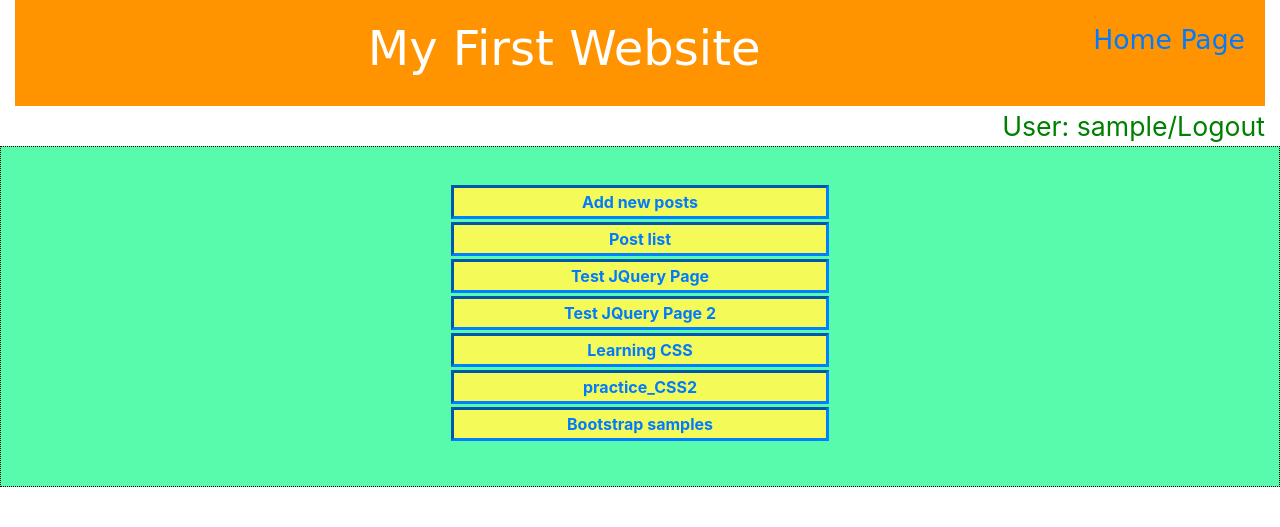
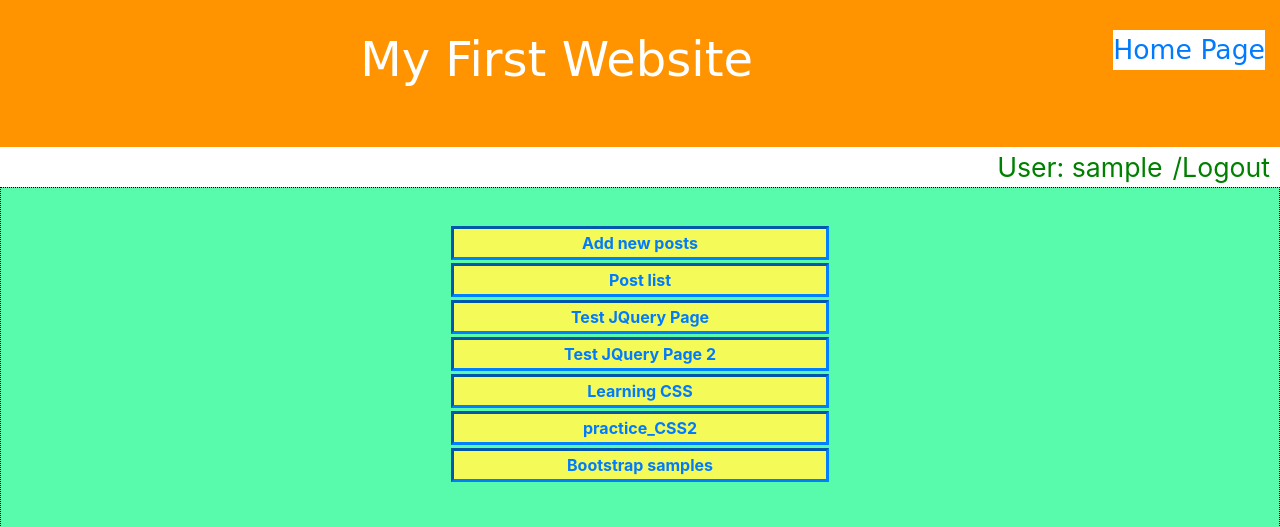
Before and after one commit to BorisVV/myFirstWeb, a Django app: page / in a window 1280 px wide. Shown: the top 527 px of the page. Run offline with Django 3.2, Linux system fonts and the light colour scheme; the visitor is signed in with stand-in values (Sample User, id 1); some libraries are stand-ins or nearby versions.

Commit message:
More code modified for base html (css)

```diff
--- a/blog/static/css/style.css
+++ b/blog/static/css/style.css
@@ -2,6 +2,40 @@
 html, body{
   height: 100%;
   width: 100%;
+}
+
+/* BaseHtml page */
+.divBaseHeader {
+  background-color: #ff9400;
+  font-family: cursive;
+  text-decoration: none;
+}
+.homeLink{
+  padding-right: 15px;
+  padding-top: 30px;
+}
+.titleSite {
+  padding-top: 1px;
+  padding-bottom: 50px;
+}
+.aHomePageLink{
+  background-color: white;
+  font-size: 20pt;
+  float: right;
+
+}
+
+.divBaseHeader h1, .divBaseHeader h1 a, .divBaseHeader h1 a:visited, .divBaseHeader h1 a:active {
+  color: #ffffff;
+  font-size: 36pt;
+}
+
+
+.signUpline a, #userName{
+  color:green;
+  font-size:20pt;
+  float:right;
+  padding-right: 10px;
 }
 
 /* homepage */
@@ -24,21 +58,6 @@ html, body{
   font-weight: bold;
 }
 
-.signUpline a, #userName{
-  float:right; color:green; font-size:20pt;
-}
-
-.page-header {
-    background-color: #ff9400;
-    font-family: 'Lobster', cursive;
-    padding: 20px 20px 20px 20px;
-}
-
-.page-header h1, .page-header h1 a, .page-header h1 a:visited, .page-header h1 a:active {
-    color: #ffffff;
-    font-size: 36pt;
-    text-decoration: none;
-}
 
 .date {
     color: #828282;
--- a/blog/templates/blog/base.html
+++ b/blog/templates/blog/base.html
@@ -16,19 +16,21 @@
     <!--This next lines incase the above one did not work on the environment aws3-->
     <!--<link rel="shortcut icon" href="">-->
 
-    <!-- This is the Bootstrap CDN option, which is faster and uses cache to save time when revisiting. -->
+    <!-- This is the Bootstrap CDN option (css), which is faster and uses cache to save time when revisiting. -->
     <link rel="stylesheet" href="https://maxcdn.bootstrapcdn.com/bootstrap/4.0.0/css/bootstrap.min.css" integrity="sha384-Gn5384xqQ1aoWXA+058RXPxPg6fy4IWvTNh0E263XmFcJlSAwiGgFAW/dAiS6JXm" crossorigin="anonymous">
-    <!-- For the CSS and Script files. -->
+    <!-- For the CSS file. -->
     <link rel="stylesheet" href="{% static 'css/style.css' %}" type="text/css">
   </head>
   <body>
-    <div class="container-fluid">
-      <div class="page-header">
-        <a href="{% url 'post_draft_list' %}" class="top-right"><span class="glyphicon glyphicon-edit"></span></a>
-        <a class="top-right" href="{% url 'home' %}" style="float:right; font-size:20pt;">Home Page</a>
-        <center>
+    <div class="divBaseHeader homeLink">
+      <a class="aHomePageLink" href="{% url 'home' %}">Home Page</a>
+    </div>
+    <div class="divBaseHeader titleSite">
+      <a href="{% url 'post_draft_list' %}"><span class="glyphicon glyphicon-edit"></span></a>
+      <center class="pt-15px">
         <h1><a href="{% url 'home' %}">My First Website</a></h1>
       </center>
+
     </div>
     <div class="signUpline">
       {% if user.is_authenticated %}
@@ -50,7 +52,6 @@
         {% endif %}
       </ul>
     </div>
-    </div>
 
     {% block content %}
     {% endblock %}
```
Lines whose indentation alone changed are shown as unchanged.
